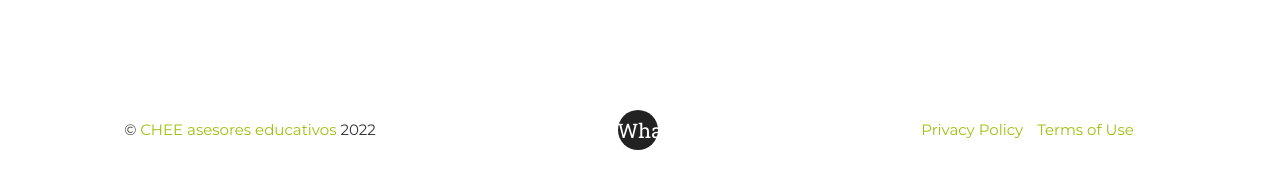
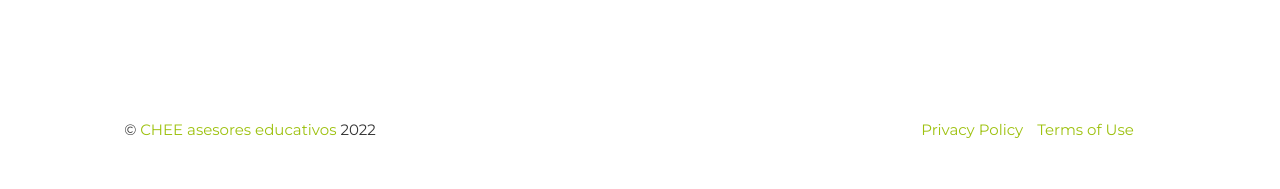
Before and after one commit to camachevaz/superProfe, a Jekyll site: the page built from index.html, in a window 1280 px wide and 900 px high, scrolled down 3617 px. Shown: the part 611-800 px from the top of the window. Built offline with Jekyll 4.4.1, drawn with Linux system fonts in a browser that asks for light colours; some web fonts are replaced.

Commit message:
Update footer.html

```diff
--- a/_includes/footer.html
+++ b/_includes/footer.html
@@ -5,15 +5,15 @@
                     <span class="copyright">&copy; <a href="https://asesoreducativo.mx/">CHEE asesores educativos</a> {{ 'now' | date: "%Y" }}</span>
                 </div>
                 <div class="col-md-4">
+                    {% comment %}
+                    <p><a href="https://wa.me/526869462551">Whatsapp 686-946-2551</a></p>
                     <ul class="list-inline social-buttons">
-                        <li><a href="https://wa.me/526869462551">Whatsapp 686-946-2551</a></li>
-                        {% comment %}
                         {% for network in site.social %}
                         <li><a href="{{ network.url }}"><i class="fa fa-{{ network.title }}"></i></a>
                         </li>
                         {% endfor %}
-                        {% endcomment %}
                     </ul>
+                    {% endcomment %}
                 </div>
                 <div class="col-md-4">
                     <ul class="list-inline quicklinks">
```
